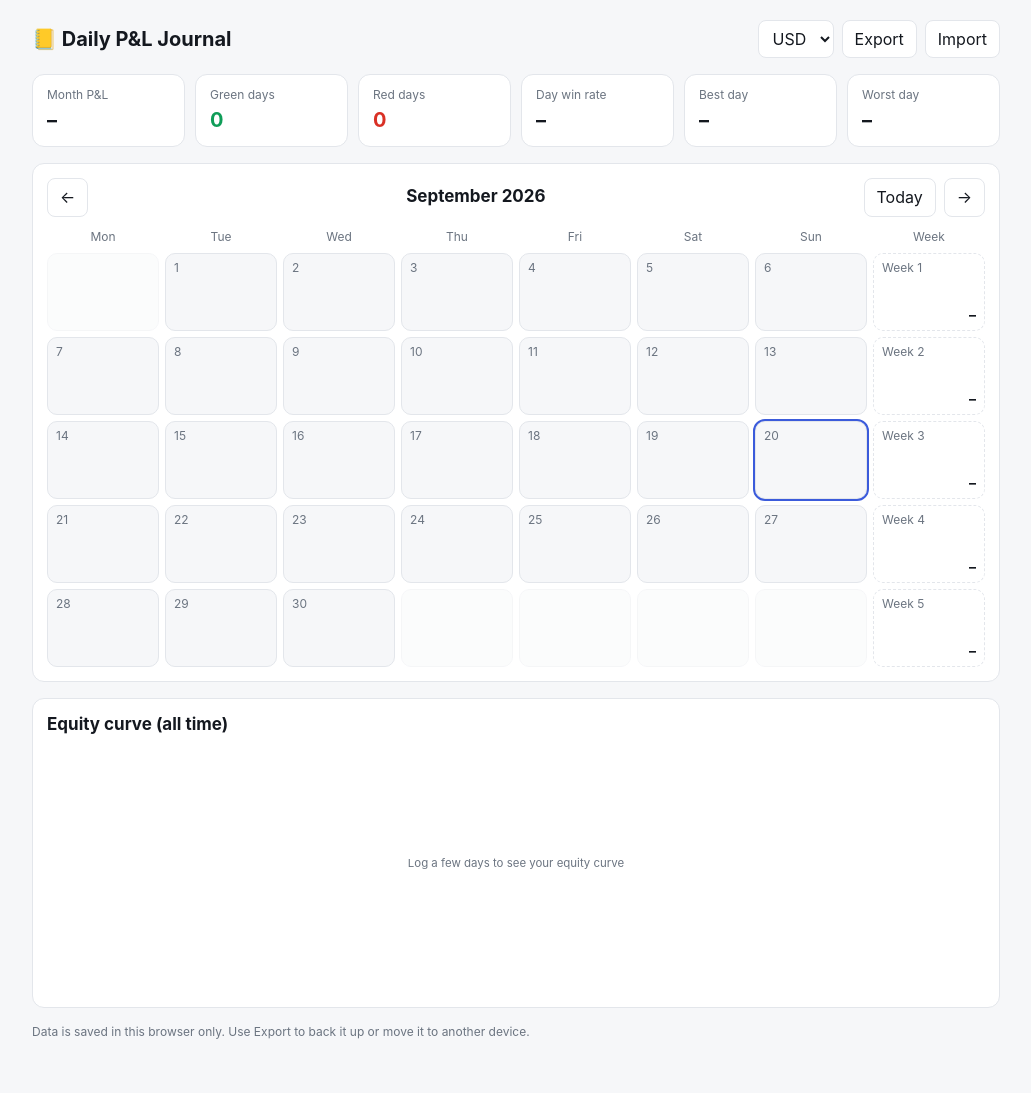
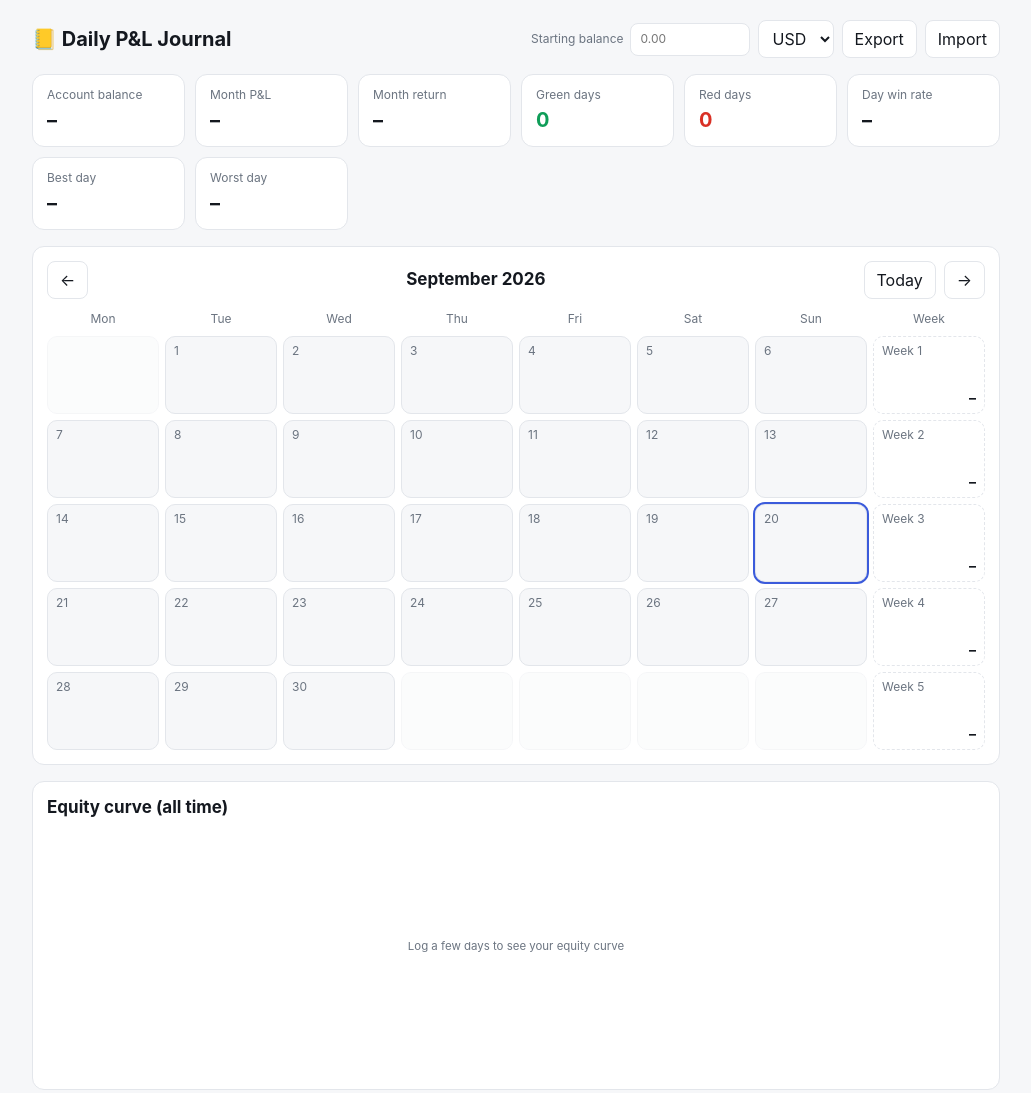
Before and after one commit to ahmed3awaad/pnl-journal, a plain HTML site: page index.html in a window 1280 px wide. Shown: the top 1093 px of the page, without its empty margins (124-1155 px from the left). Drawn offline with Linux system fonts and the light colour scheme.

Commit message:
Add files via upload

```diff
--- a/index.html
+++ b/index.html
@@ -65,6 +65,8 @@ dialog h3{margin:0 0 12px;font-size:16px}
 .sign button.on-win{background:var(--green-bg);border-color:var(--green);color:var(--green)}
 .sign button.on-loss{background:var(--red-bg);border-color:var(--red);color:var(--red)}
 .hint{font-size:12px;color:var(--muted)}
+.bal{display:flex;align-items:center;gap:6px;font-size:12px;color:var(--muted)}
+.bal input{width:120px}
 svg text{fill:var(--muted);font-size:11px}
 </style>
 </head>
@@ -73,6 +75,7 @@ svg text{fill:var(--muted);font-size:11px}
   <header>
     <h1>📒 Daily P&amp;L Journal</h1>
     <div class="tools">
+      <label class="bal">Starting balance <input type="number" id="start" step="0.01" min="0" placeholder="0.00"></label>
       <select id="cur" title="Currency"></select>
       <button id="exp">Export</button>
       <button id="imp">Import</button>
@@ -123,8 +126,9 @@ svg text{fill:var(--muted);font-size:11px}
 (function(){
   var KEY = "daily_pnl_journal_v1";
   var CURS = {"USD":"$","EUR":"€","GBP":"£","EGP":"E£","SAR":"SAR ","AED":"AED "};
-  var state = { entries:{}, cur:"USD" };
+  var state = { entries:{}, cur:"USD", start:0 };
   try { var raw = localStorage.getItem(KEY); if (raw) { var p = JSON.parse(raw); if (p && p.entries) state = p; } } catch(e){}
+  if (typeof state.start !== "number") state.start = 0;
   function persist(){ try { localStorage.setItem(KEY, JSON.stringify(state)); } catch(e){} }
 
   var now = new Date();
@@ -148,6 +152,9 @@ svg text{fill:var(--muted);font-size:11px}
   Object.keys(CURS).forEach(function(c){ var o=document.createElement("option"); o.value=c; o.textContent=c; cs.appendChild(o); });
   cs.value = state.cur;
   cs.onchange = function(){ state.cur = cs.value; persist(); render(); };
+  var si = $("start");
+  si.value = state.start ? state.start : "";
+  si.onchange = function(){ var n = parseFloat(si.value); state.start = (isNaN(n) || n < 0) ? 0 : n; persist(); render(); };
 
   function render(){
     var y = view.y, m = view.m;
@@ -203,8 +210,16 @@ svg text{fill:var(--muted);font-size:11px}
     var traded = wins + losses + ties;
     var wr = traded ? Math.round(wins/traded*100)+"%" : "–";
     var st = $("stats");
+    var allTotal = 0, before = 0, mStart = key(y,m,1), hasAny = false;
+    Object.keys(state.entries).forEach(function(k){
+      var a = state.entries[k].amount; hasAny = true; allTotal += a; if (k < mStart) before += a;
+    });
+    var balance = state.start + allTotal, monthBase = state.start + before;
+    var ret = (traded && monthBase > 0) ? (monthSum/monthBase*100) : null;
     st.innerHTML =
+      stat("Account balance", (state.start > 0 || hasAny) ? fmt(balance) : "–", (state.start > 0 || hasAny) ? cls(allTotal) : "") +
       stat("Month P&L", traded? fmt(monthSum,true) : "–", cls(monthSum)) +
+      stat("Month return", ret===null ? "–" : (ret>0?"+":"") + ret.toFixed(2) + "%", ret===null ? "" : cls(ret)) +
       stat("Green days", wins, "pos") +
       stat("Red days", losses, "neg") +
       stat("Day win rate", wr, "") +
@@ -221,16 +236,16 @@ svg text{fill:var(--muted);font-size:11px}
     var svg = $("chart");
     var keys = Object.keys(state.entries).sort();
     if (!keys.length){ svg.innerHTML = '<text x="450" y="120" text-anchor="middle">Log a few days to see your equity curve</text>'; $("curvehint").textContent=""; return; }
-    var cum = 0, pts = [0];
-    keys.forEach(function(k){ cum += state.entries[k].amount; pts.push(cum); });
-    $("curvehint").innerHTML = 'Total: <b class="'+cls(cum)+'">'+fmt(cum,true)+'</b> over '+keys.length+' days';
+    var base = state.start || 0, cum = 0, pts = [base];
+    keys.forEach(function(k){ cum += state.entries[k].amount; pts.push(base + cum); });
+    $("curvehint").innerHTML = (base > 0 ? 'Balance: <b>'+fmt(base+cum)+'</b> · ' : '') + 'P&amp;L: <b class="'+cls(cum)+'">'+fmt(cum,true)+'</b> over '+keys.length+' days';
     var W=900,H=240,P=30;
     var min = Math.min.apply(null,pts), max = Math.max.apply(null,pts);
     if (min===max){ min-=1; max+=1; }
     var xs = function(i){ return P + (W-2*P)*(pts.length===1?0:i/(pts.length-1)); };
     var ys = function(v){ return H-P - (H-2*P)*(v-min)/(max-min); };
     var d = pts.map(function(v,i){ return (i?"L":"M")+xs(i).toFixed(1)+" "+ys(v).toFixed(1); }).join(" ");
-    var zero = ys(0);
+    var zero = ys(base);
     var color = cum>=0 ? "var(--green)" : "var(--red)";
     var area = d + " L"+xs(pts.length-1).toFixed(1)+" "+zero.toFixed(1)+" L"+xs(0).toFixed(1)+" "+zero.toFixed(1)+" Z";
     svg.innerHTML =
@@ -297,7 +312,7 @@ svg text{fill:var(--muted);font-size:11px}
     r.onload = function(){
       try {
         var p = JSON.parse(r.result);
-        if (p && p.entries){ state = p; if (!CURS[state.cur]) state.cur="USD"; cs.value = state.cur; persist(); render(); }
+        if (p && p.entries){ state = p; if (!CURS[state.cur]) state.cur="USD"; if (typeof state.start !== "number") state.start = 0; cs.value = state.cur; si.value = state.start ? state.start : ""; persist(); render(); }
       } catch(err){}
     };
     r.readAsText(f);
```
